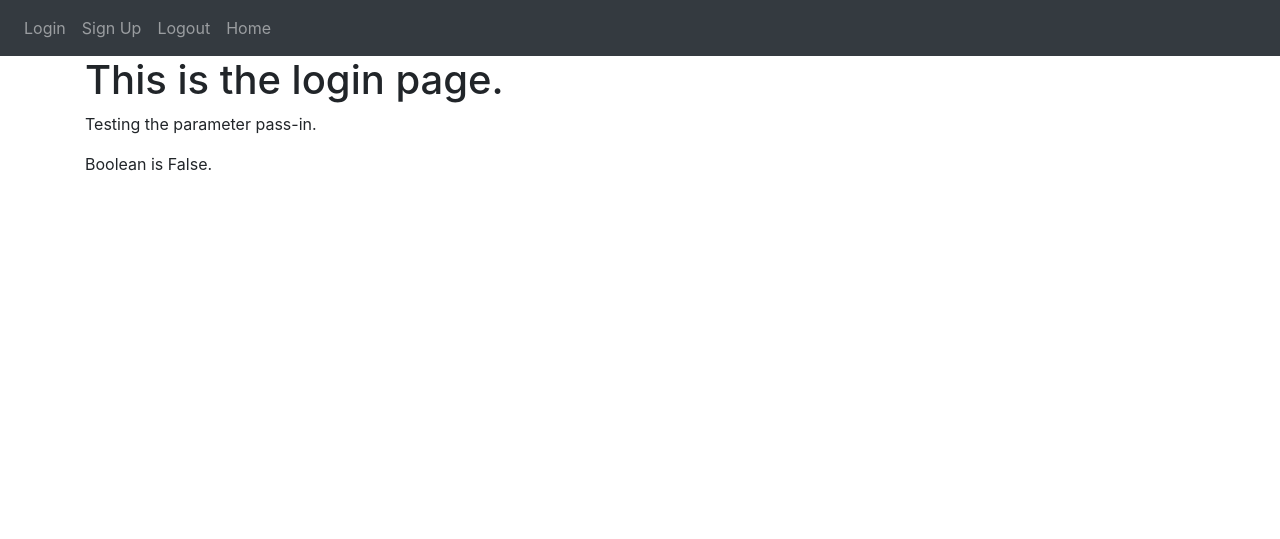
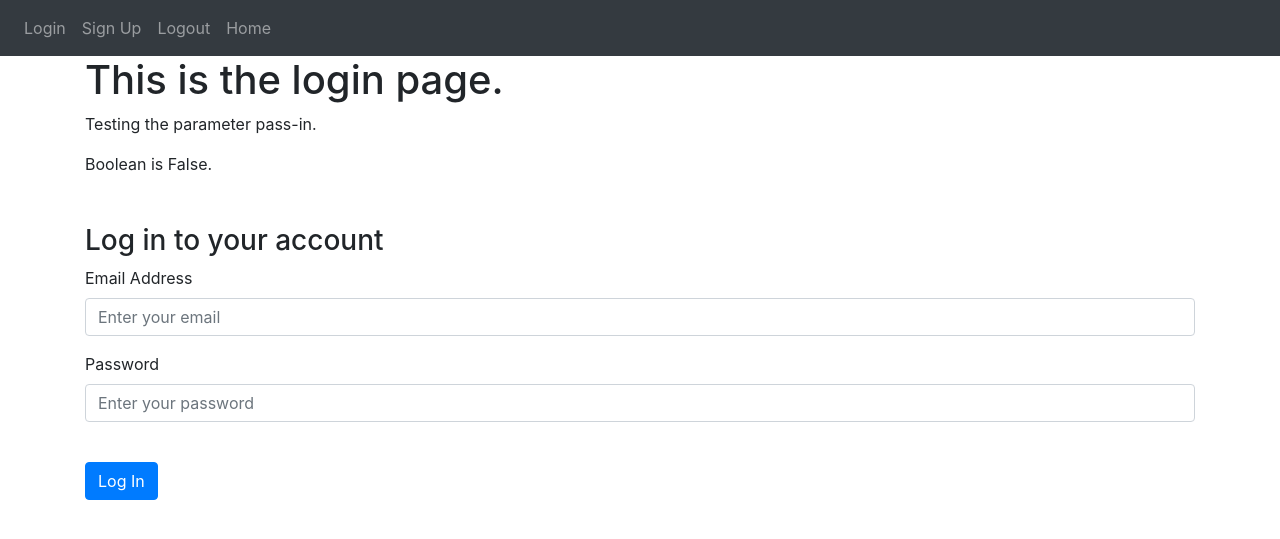
Before and after one commit to WoodenPlancks/TwTWebsiteTutorial, a Flask app: page /auth/login in a window 1280 px wide. Shown: the top 539 px of the page. Run offline with Flask 2, Linux system fonts and the light colour scheme; some libraries are stand-ins or nearby versions.

Commit message:
Up to about 00:57:00 in the video.

```diff
--- a/website/templates/login.html
+++ b/website/templates/login.html
@@ -11,4 +11,32 @@ Boolean is True.
 Boolean is False.
 {% endif %}
 
+<br><br><br>
+<form method="post">
+    <h3>Log in to your account</h3>
+    <div class="form-group">
+        <label for="email">Email Address</label>
+        <input
+                type="email"
+                class="form-control"
+                id="email"
+                name="email"
+                placeholder="Enter your email"
+        />
+    </div>
+
+    <div class="form-group">
+        <label for="password">Password</label>
+        <input
+                type="password"
+                class="form-control"
+                id="password"
+                name="password"
+                placeholder="Enter your password"
+        />
+    </div>
+    <br>
+    <button type="submit" class="btn btn-primary">Log In</button>
+</form>
+
 {% endblock %}
```
Also changed, not shown: website/templates/sign_up.html (+6 -3 lines).
